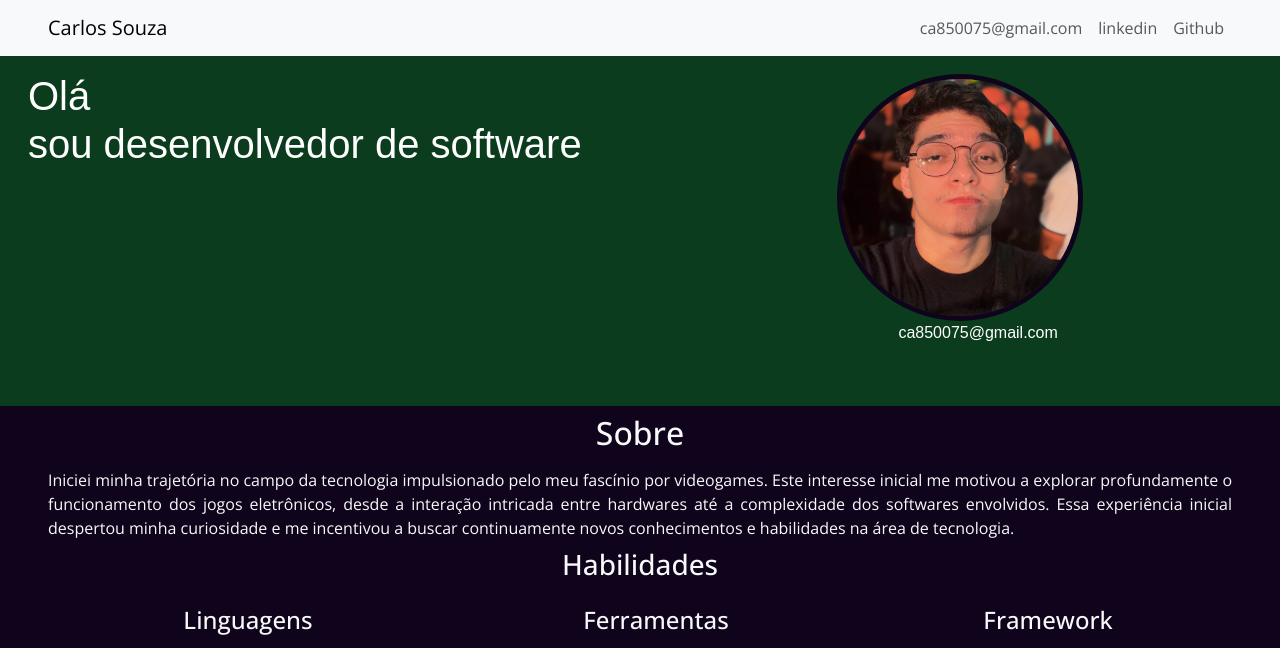
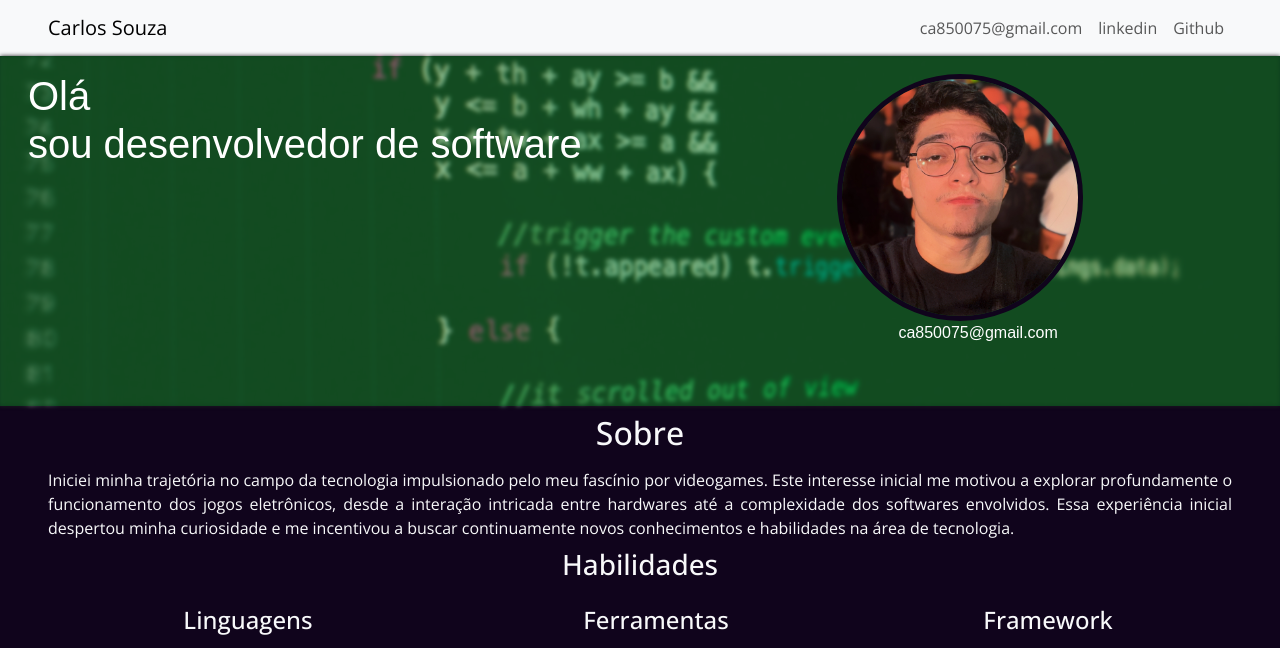
Before and after one commit to Kcarlos-dev/portifolio, a plain HTML site: page index.html in a window 1280 px wide. Shown: the top 648 px of the page. Drawn offline with nearby package versions, Linux system fonts and the light colour scheme; the site is published under a folder, as on GitHub Pages, so addresses that start at the root find nothing; a web font is replaced by a local one.

Commit message:
Atualizar o styte.css

```diff
--- a/styte.css
+++ b/styte.css
@@ -13,7 +13,7 @@ body{
 
     z-index: -1;
     filter: blur(2px);
-    background-image: url("/img/code.webp");
+    background-image: url("img/code.webp");
     background-repeat: no-repeat;
     background-size: cover;
     background-position: center center;
```
